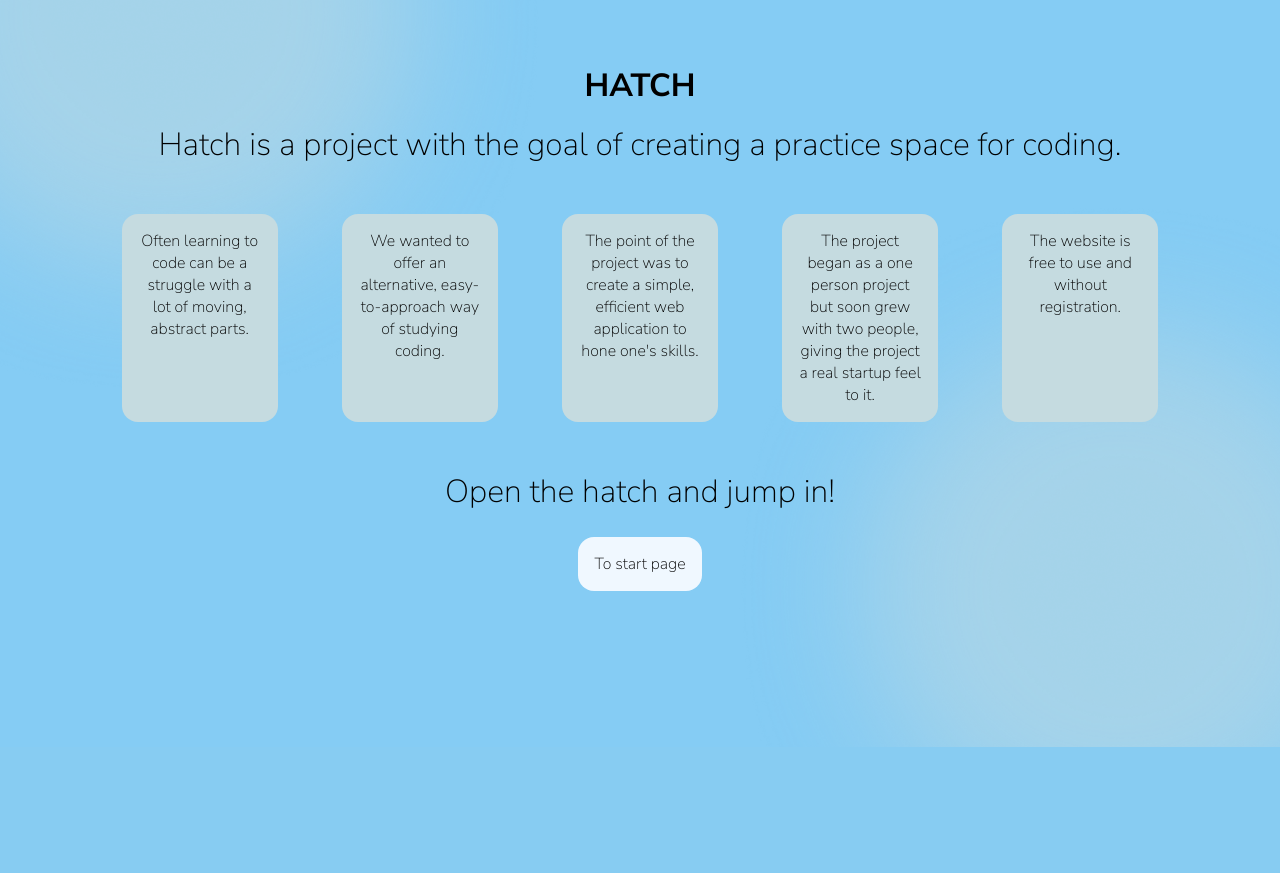
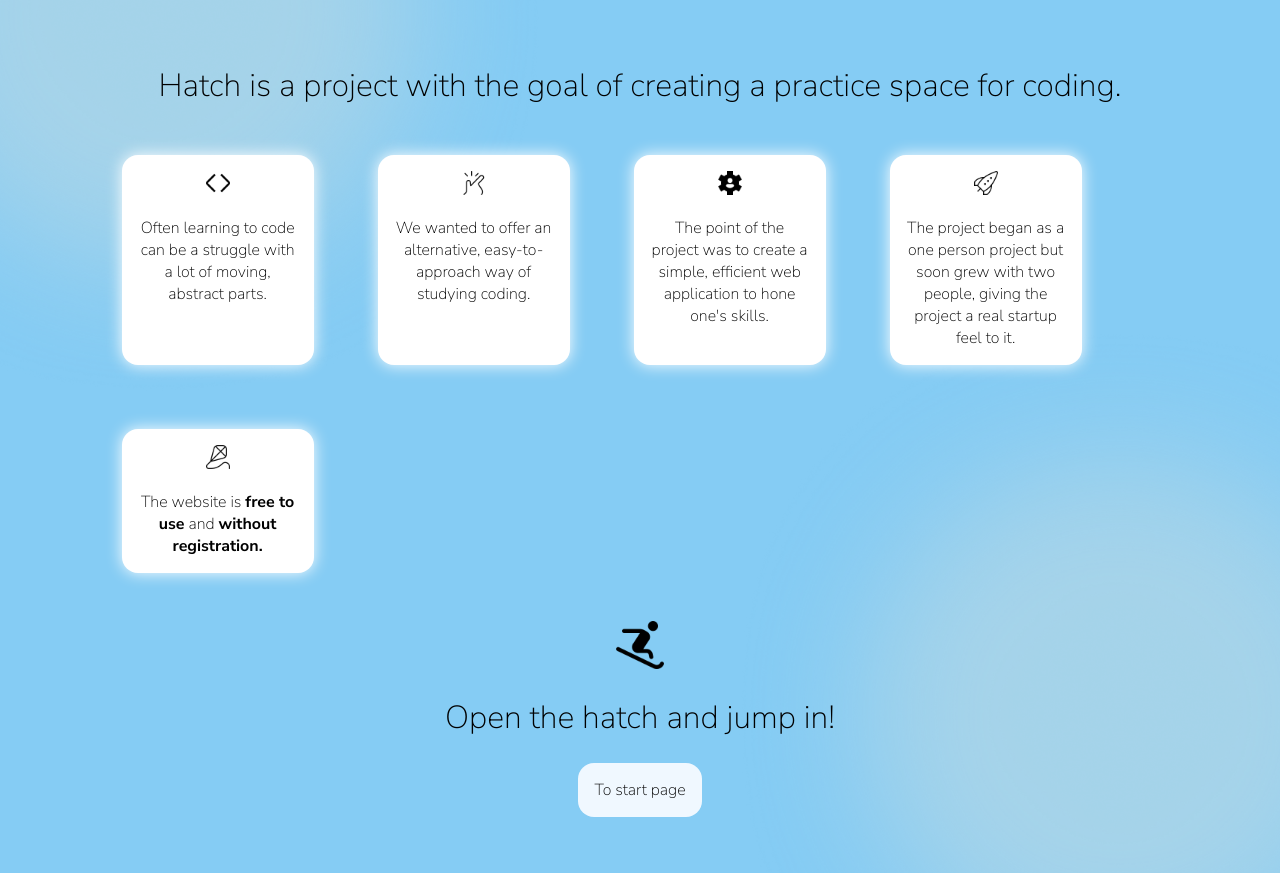
Before and after one commit to TAI-HATCH/Project-2025, a PHP site: page /project-2025/about.php in a window 1280 px wide. Shown: the part 149-1022 px from the top of the page. Before the commit the page ends 896 px from the top, so only its background shows below. Run offline with PHP 8.4, Linux system fonts and the light colour scheme.

Commit message:
Added .png img to about.php Added responsive design

```diff
--- a/about.php
+++ b/about.php
@@ -18,34 +18,32 @@
 
     <section class="root-content">
         <div class="about">
-            <p><strong>HATCH</strong></p>
             <p>Hatch is a project with the goal of creating a practice space for coding.</p>
             <div class="about-text">
                 <div class="about-text-p">
-                    <p>Often learning to code can be a struggle with a lot of moving, abstract parts.
-
-                    </p>
+                    <img src="./images/about-code.png" alt="Brackets">
+                    <p>Often learning to code can be a struggle with a lot of moving, abstract parts.</p>
                 </div>
                  <div class="about-text-p">
-                    <p>We wanted to offer an alternative, easy-to-approach way of studying coding.
-
-                    </p>
+                    <img src="./images/about-easy.png" alt="Snap fingers">
+                    <p>We wanted to offer an alternative, easy-to-approach way of studying coding.</p>
                 </div>
                 <div class="about-text-p">
-                    <p>
-                        The point of the project was to create a simple, efficient web application to hone one's skills.</p>
+                    <img src="./images/about-skill.png" alt="Human gear">
+                    <p>The point of the project was to create a simple, efficient web application to hone one's skills.</p>
                 </div>
                 <div class="about-text-p">
+                    <img src="./images/about-startup.png" alt="Rocket">
                     <p>The project began as a one person project but soon grew with two people,
-                         giving the project a real startup feel to it.</p>
+                        giving the project a real startup feel to it.</p>
                 </div>
                 <div class="about-text-p">
-                    <p>
-                        The website is free to use and without registration.
-                    </p>
+                    <img src="./images/about-free.png" alt="Kite">
+                    <p>The website is <strong>free to use</strong> and <strong>without registration.</strong></p>
                 </div>
                 </div>
                 <div class="about-text-jump-in">
+                    <img src="./images/about-jump.png" alt="Sledding">
                     <p>Open the hatch and jump in!</p>
                 </div>
                 <div>
--- a/css/style.css
+++ b/css/style.css
@@ -373,21 +373,40 @@ input.wrong{
   gap: 1rem;
 }
 
+.about img {
+  width: 1.5rem;
+  margin-bottom: 1rem;
+}
+
+.about-text-jump-in img {
+  width: 3rem;
+}
+
+
 .about-text {
   display: flex;
   justify-content: flex-start;
+  flex-wrap: wrap;
   font-size: 1rem;
   border-radius: 1rem;
   padding: 1rem;
   gap: 4rem;
   margin: 1rem;
+
 }
 
+.about-text-p:hover {
+  transform: scale(98%);
+}
+
+
 .about-text-p {
-  background-color: var(--brand-secondary-color);
+  background-color: var(--highlight-color);
   border-radius: 1rem;
   width: 10rem;
   padding: 1rem;
+ box-shadow: 0rem 0rem 1rem 0.0rem var(--highlight-color);
+ transition: 0.5s;
 }
 
 
@@ -746,6 +765,21 @@ a.admin-start-action:hover {
     font-size: 1rem;
   }
 
+  .about-text {
+    justify-content: center;
+    gap: 2rem;
+    padding: 0rem;
+    margin: 0rem;
+  }
+
+  .about-text-p {
+    width: 7rem;
+  }
+
+  .about-text-jump-in {
+    margin-top: 1rem;
+  }
+
   .admin-choice,
   .admin-input {
     width: 20rem;
```
Also changed, not shown: images/about-code.png (added), images/about-easy.png (added), images/about-free.png (added), images/about-jump.png (added), images/about-skill.png (added), images/about-startup.png (added).
